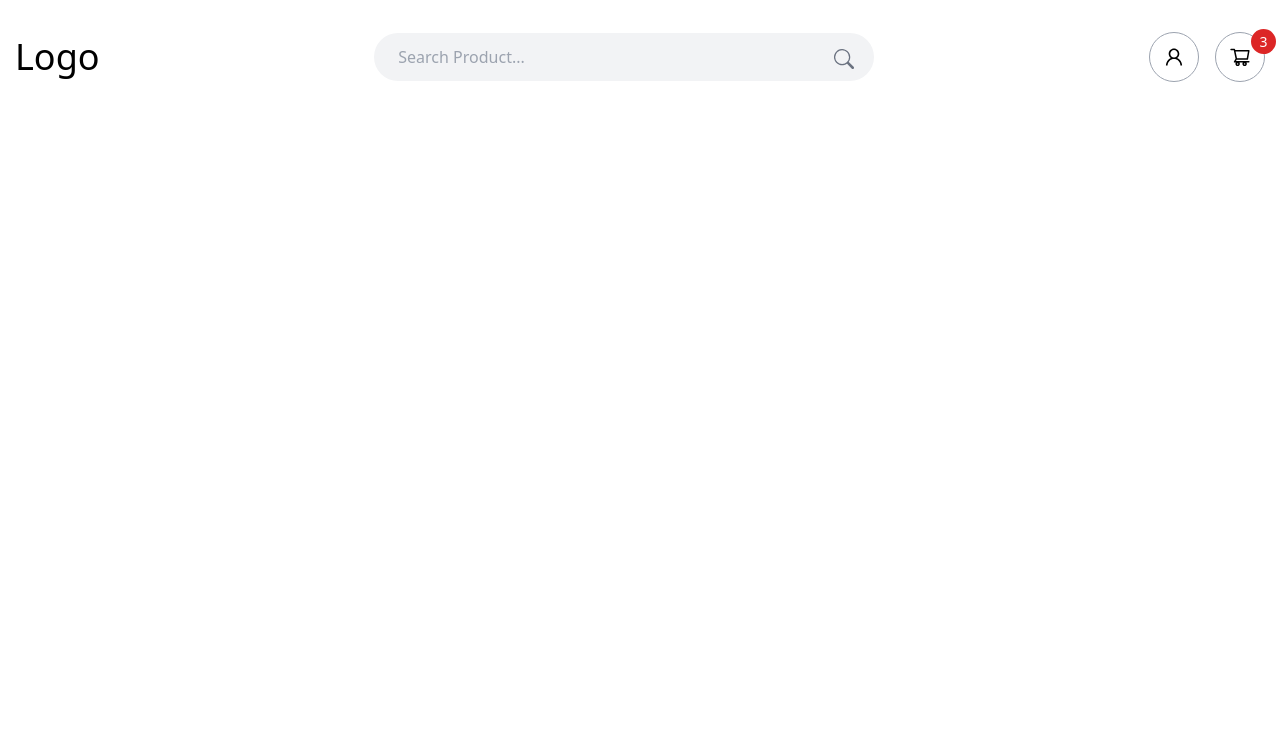
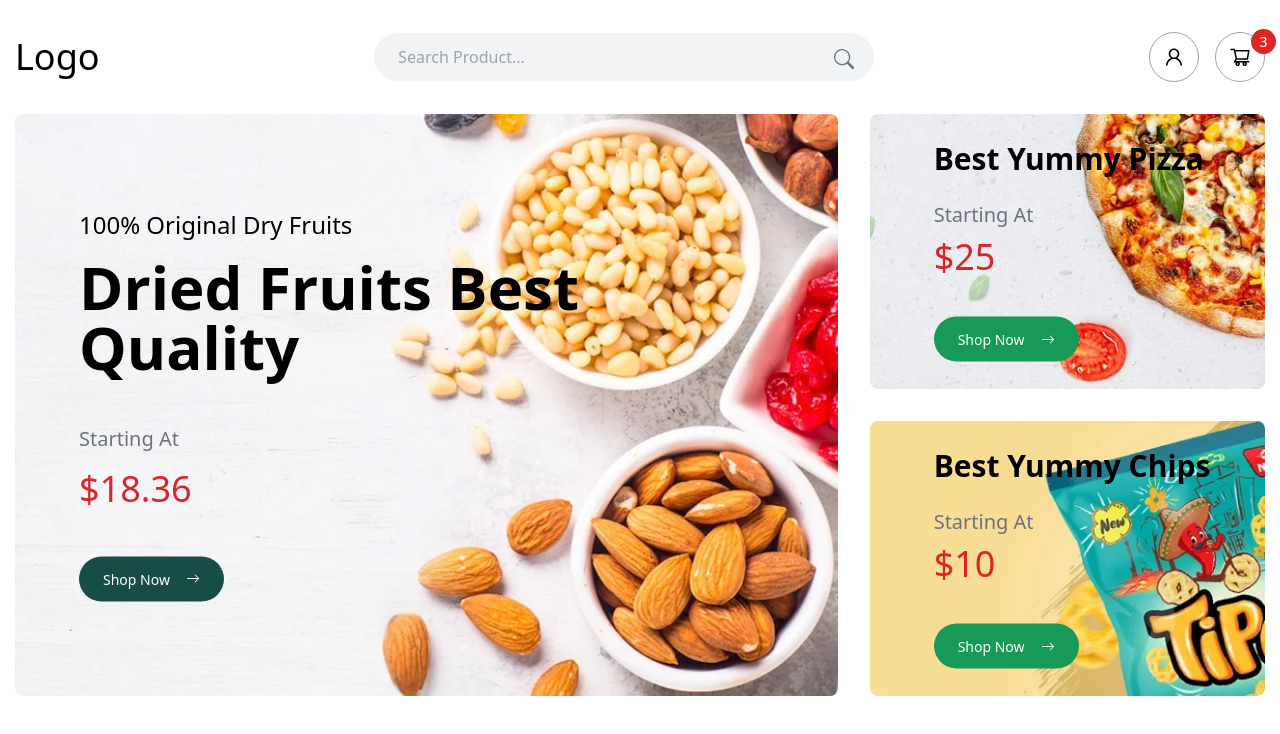
Before and after one commit to Rcoder-singh/E-commerce-Website-using-Vite, a React (Vite) app: page / in a window 1280 px wide. Shown: the top 734 px of the page. Built offline with nearby package versions, Linux system fonts and the light colour scheme.

Commit message:
Hero section

```diff
--- a/src/App.jsx
+++ b/src/App.jsx
@@ -1,10 +1,12 @@
 import React from "react";
 import Navbar from "./Components/Navbar";
+import Hero from "./Components/Hero"
 
 const App = () => {
   return (
     <main>
       <Navbar/>
+      <Hero/>
    </main>
   );
 };
--- a/src/Components/Hero.jsx
+++ b/src/Components/Hero.jsx
@@ -1,9 +1,67 @@
-import React from 'react'
+import React from "react";
+import { BsArrowRight } from "react-icons/bs";
 
 const Hero = () => {
   return (
-    <div>Hero</div>
-  )
-}
+    <div className="container pt-8">
+      <div className="grid xl:grid-cols-3 xl:grid-rows-2 gap-8">
+        <div className="relative xl:col-span-2 xl:row-start-1 xl:row-end-[-1]">
+          <img
+            className="w-full h-full object-cover rounded-lg"
+            src="/hero__1.webp"
+            alt="hero image"
+          />
+          <div className="absolute max-w-[500px] sm:ml-16 ml-8 top-[50%] -translate-y-[50%] sm:space-y-4">
+            <p className="text-2xl hidden sm:block">100% Original Dry Fruits</p>
+            <h2 className="text-2xl sm:text-4xl md:text-6xl font-bold">
+              Dried Fruits Best Quality
+            </h2>
+            <p className="text-gray-500 text-xl pt-4 sm:pt-8">Starting At</p>
+            <div className="font-medium text-red-600 text-2xl sm:text-4xl sm:pb-8 pb-4">
+              $18.36
+            </div>
+            <div className="flex bg-accentDark hover:bg-accent text-white rounded-full w-fit items-center gap-4 px-4 py-2 text-[14px] sm:px-6 sm:py-3 cursor-pointer">
+              Shop Now <BsArrowRight />
+            </div>
+          </div>
+        </div>
+        <div className="relative">
+          <img
+            className="w-full h-full object-cover rounded-lg"
+            src="/hero__2.webp"
+            alt="hero image"
+          />
+          <div className="absolute max-w-[500px] sm:ml-16 ml-8 top-[50%] -translate-y-[50%] sm:space-y-2">
+            <h2 className="text-2xl sm:text-3xl font-bold">Best Yummy Pizza</h2>
+            <p className="text-gray-500 text-xl pt-4">Starting At</p>
+            <div className="font-medium text-red-600 text-2xl sm:text-4xl pb-8 ">
+              $25
+            </div>
+            <div className="flex hover:bg-accentDark bg-accent text-white rounded-full w-fit items-center gap-4 px-4 py-2 text-[14px] sm:px-6 sm:py-3 cursor-pointer">
+              Shop Now <BsArrowRight />
+            </div>
+          </div>
+        </div>
+        <div className="relative">
+          <img
+            className="w-full h-full object-cover rounded-lg"
+            src="/hero__3.webp"
+            alt="hero image"
+          />
+          <div className="absolute max-w-[500px] sm:ml-16 ml-8 top-[50%] -translate-y-[50%] sm:space-y-2">
+            <h2 className="text-2xl sm:text-3xl font-bold">Best Yummy Chips</h2>
+            <p className="text-gray-500 text-xl pt-4">Starting At</p>
+            <div className="font-medium text-red-600 text-2xl sm:text-4xl pb-8 ">
+              $10
+            </div>
+            <div className="flex hover:bg-accentDark bg-accent text-white rounded-full w-fit items-center gap-4 px-4 py-2 text-[14px] sm:px-6 sm:py-3 cursor-pointer">
+              Shop Now <BsArrowRight />
+            </div>
+          </div>
+        </div>
+      </div>
+    </div>
+  );
+};
 
-export default Hero
+export default Hero;
```
